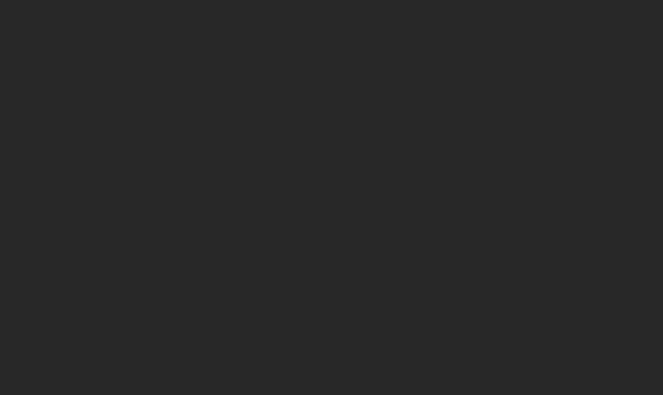
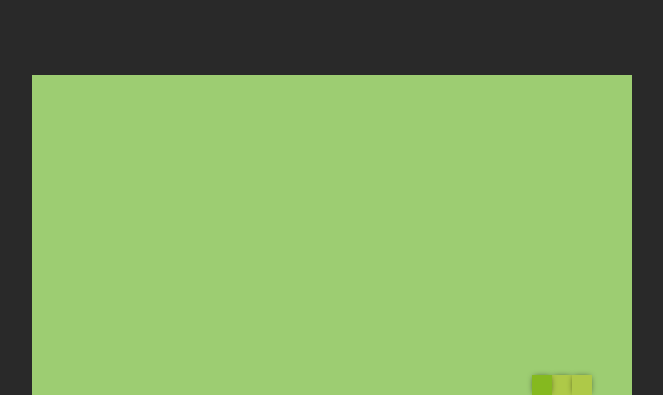
Before and after one commit to Wadimx199789/-snake, a plain HTML site: page index.html in a window 1280 px wide. Shown: the top 395 px of the page, without its empty margins (308-971 px from the left). Drawn offline with Linux system fonts and the light colour scheme.

Commit message:
feat: add moving for snake

```diff
--- a/js/script.js
+++ b/js/script.js
@@ -0,0 +1,138 @@
+let map = document.querySelector("#map");
+const mapWidth = 600;
+const mapHeight = 600;
+const snakeWidth = 20;
+const snakeHeight = 20;
+let snakeMoving;
+let direction = "left";
+const appleWidth = 20;
+const appleHeight=20;
+let snake = [];
+let apple = {
+    x:0,
+    y:0,
+}
+
+document.addEventListener('keyup', (e) => {
+
+    switch (e.code) {
+        case 'ArrowLeft': if(direction !== "right")direction = "left";
+            break;
+        case "ArrowUp":if(direction !== "down") direction = "up";
+            break;
+        case 'ArrowRight':if(direction !== "left") direction = "right";
+            break;
+        case "ArrowDown":if(direction !== "up") direction = "down";
+            break;
+    }
+})
+
+function initApple(){
+    let cordXmax = parseInt(mapWidth) - parseInt(appleWidth);
+    apple['x'] = rand(0,cordXmax);
+    let cordYmax = parseInt(mapHeight) - parseInt(appleHeight);
+    apple['y'] = rand(0,cordYmax);
+    let elem = document.createElement("img");
+    elem.setAttribute("id","apple");
+    elem.setAttribute("src","./assets/apple.png");
+    elem.style.width = appleWidth + 'px';
+    elem.style.height = appleHeight + "px";
+    elem.style.top = apple["y"]+"px";
+    elem.style.left = apple["x"]+"px";
+    map.appendChild(elem);
+
+
+}
+function rand(min, max) {
+    return Math.round(Math.random() * (max - min) + min);
+}
+function initMap() {
+    map = document.createElement("div");
+    map.setAttribute('id', "map");
+    map.style.width = mapWidth + "px";
+    map.style.height = mapHeight + "px";
+    document.body.appendChild(map);
+}
+function initSnake() {
+    let startX = mapWidth / 2;
+    let startY = mapWidth / 2;
+
+    for (let i = 0; i < 3; i++) {
+        let xPos = startX + snakeWidth * i;
+        let yPos = startY;
+        snake.push({
+            x: xPos,
+            y: yPos,
+            direction: "left"
+        });
+        let snakeHtml = document.createElement("div");
+        snakeHtml.classList.add("snake");
+        if (i == 0) {
+            snakeHtml.setAttribute("id", "snake-head");
+        }
+        snakeHtml.style.left = xPos + "px";
+        snakeHtml.style.top = yPos + "px";
+        map.appendChild(snakeHtml);
+    }
+    moveSnake();
+
+}
+function moveSnake() {
+    snakeMoving = setInterval(() => {
+        let prevX = snake[0]["x"];
+        let prevY = snake[0]["y"];
+        let prevDirection = snake[0]['direction'];
+
+        snake[0]['direction'] = direction;
+        if (direction == "left") {
+            if(snake[0]['x'] <= 0){
+                snake[0]["x"]=parseInt(mapWidth)-parseInt(snakeWidth);
+            } else
+            snake[0]['x'] -= snakeWidth;
+        }
+        else if (direction == "up") {
+            if(snake[0]['y'] <= 0){
+                snake[0]["y"]=parseInt(mapHeight)-parseInt(snakeHeight);
+            } else
+            snake[0]['y'] -= snakeHeight;
+        }
+        if (direction == "right") {
+            if((parseInt(snake[0]['x'])+parseInt(snakeWidth))>=mapWidth){
+                snake[0]['x'] = 0;
+            }
+            else
+            snake[0]['x'] += snakeWidth;
+        }
+        if (direction == "down") {
+            if((parseInt(snake[0]['y'])+parseInt(snakeHeight))>=mapHeight){
+                snake[0]['y'] = 0;
+            }  else snake[0]['y'] += snakeHeight;
+        }
+        let elem = document.getElementsByClassName("snake")[0];
+        elem.style.left = snake[0]['x'] + "px";
+        elem.style.top = snake[0]['y'] + "px";
+        console.log(elem);
+        for (key in snake) {
+            if (key > 0) {
+                let xPos = prevX;
+                let yPos = prevY;
+                let newDirection = prevDirection;
+                prevX = snake[key]["x"];
+                prevY = snake[key]["y"];
+                prevDirection = snake[key]["direction"];
+
+                snake[key]["x"] = xPos;
+                snake[key]["y"] = yPos;
+                snake[key]["direction"]= newDirection;
+                let elem = document.getElementsByClassName("snake")[key];
+                elem.style.left = snake[key]['x']+"px";
+                elem.style.top = snake[key]["y"]+"px";
+            }
+        }
+
+    }, 100)
+}
+
+initMap();
+initApple();
+initSnake();
--- a/styles/style.css
+++ b/styles/style.css
@@ -20,8 +20,10 @@ body {
 
 #snake-head{
     z-index: 2;
-    background: transparent !important;
-    box-shadow: none !important;
+    width: 20px;
+    height: 20px;
+    box-shadow: 0px 0px 6px -2px rgb(0 0 0 / 75%);
+    background: rgb(133, 185, 31);
 }
 #snake-head img{
     position: relative;
```
